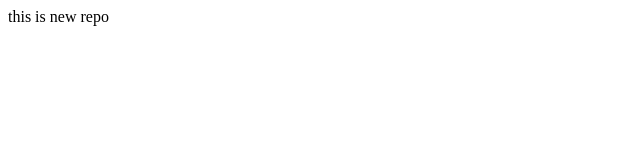
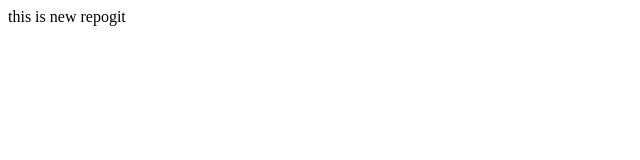
Before and after one commit to Gautamkanetiya/localrepo, a plain HTML site: page index.html in a window 1280 px wide. Shown: the full height of the page, 0-640 px from the left. Drawn offline with Linux system fonts and the light colour scheme.

Commit message:
add E001-v1 and add E001-v1-1 file

```diff
--- a/index.html
+++ b/index.html
@@ -1 +1 @@
-<p>this is new repo</p>
+<p>this is new repogit </p>
```
Also changed, not shown: 2 other files.
